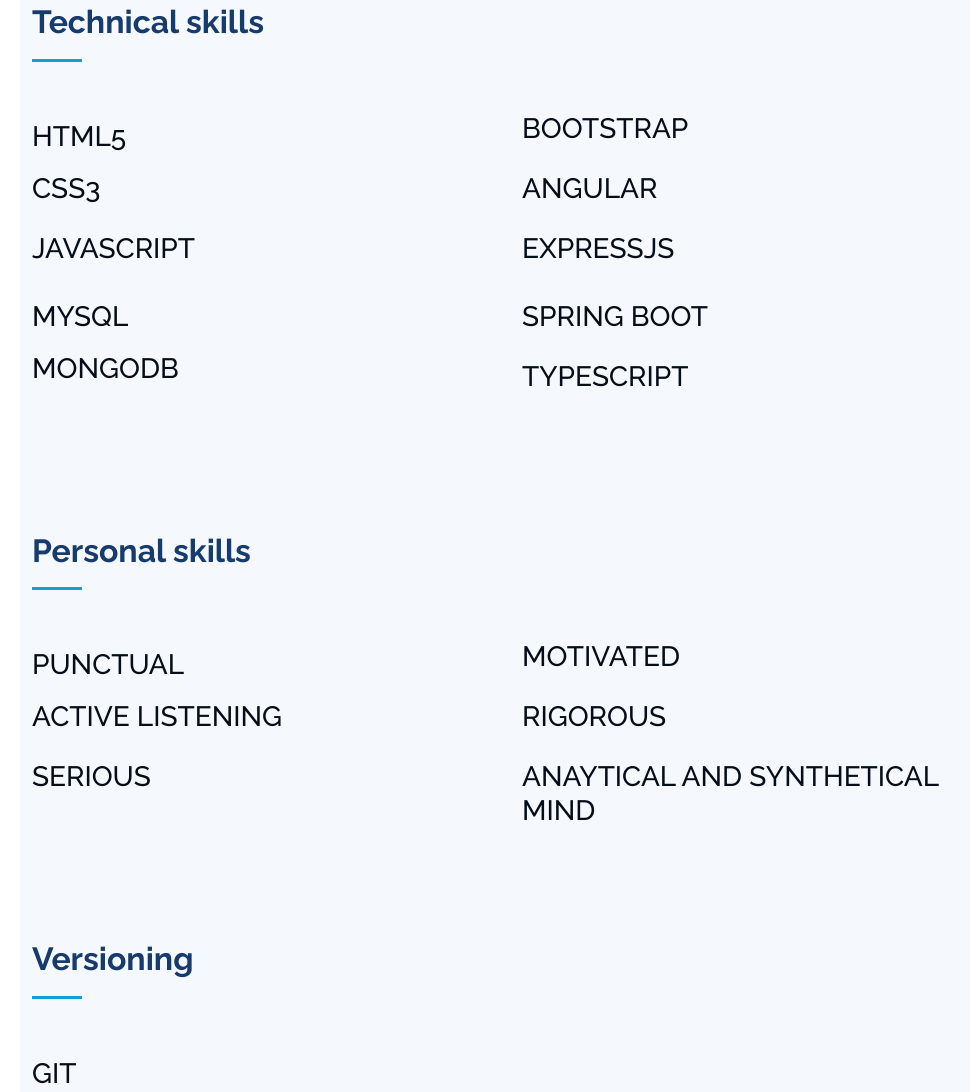
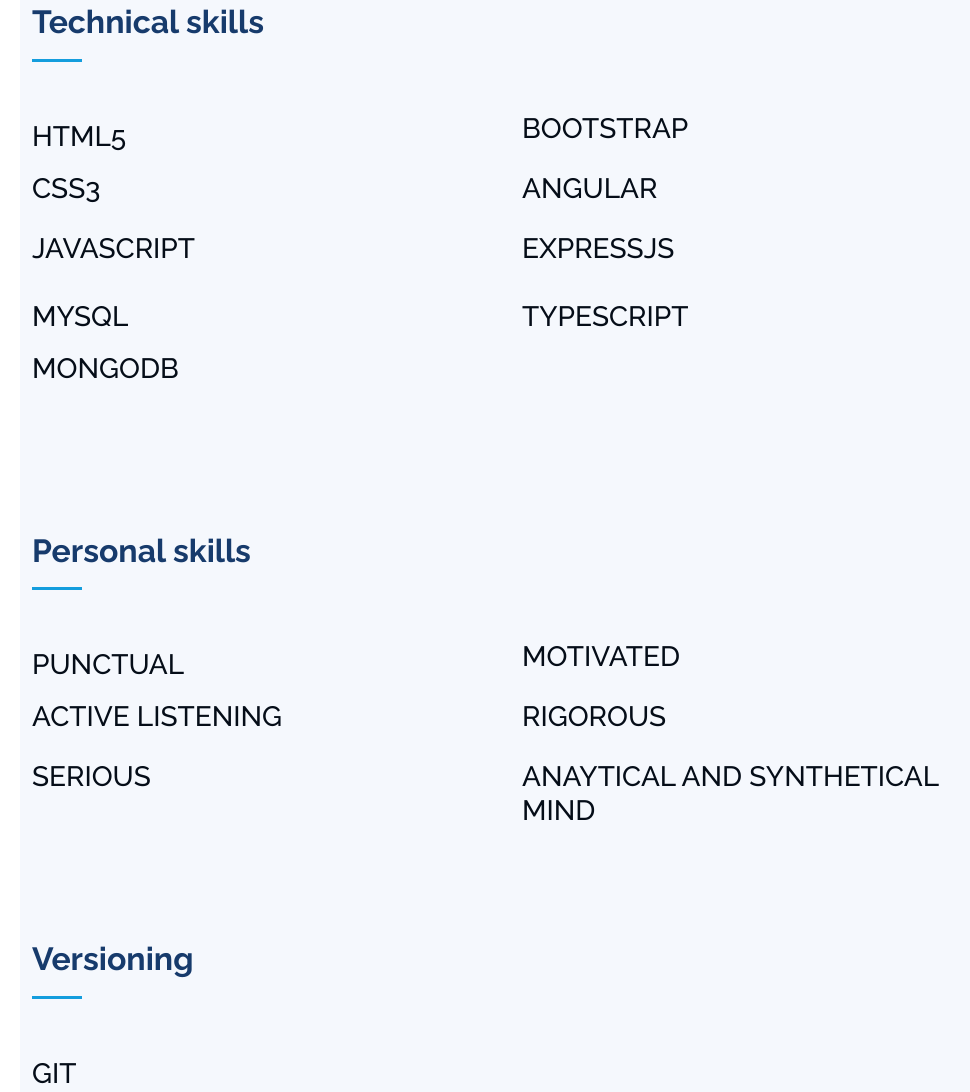
Before and after one commit to MYassineMarouani/Resume, a plain HTML site: page index.html in a window 1280 px wide. Shown: the part 1481-2573 px from the top of the page, without its empty margins (280-1250 px from the left). Drawn offline with nearby package versions, Linux system fonts and the light colour scheme.

Commit message:
Update index.html

```diff
--- a/index.html
+++ b/index.html
@@ -183,10 +183,7 @@ Im available , ready and looking for new experience / opportunities such as jobs
           </div>
           <div class="col-lg-6" data-aos="fade-up">
 
-            <div class="progress">
-              <span class="skill"> <h3><h3>Spring Boot</h3></h3>  <i class="val"></i></span>
 
-            </div>
             <div class="progress">
               <span class="skill"> <h3><h3>Typescript</h3></h3>  <i class="val"></i></span>
 
```
